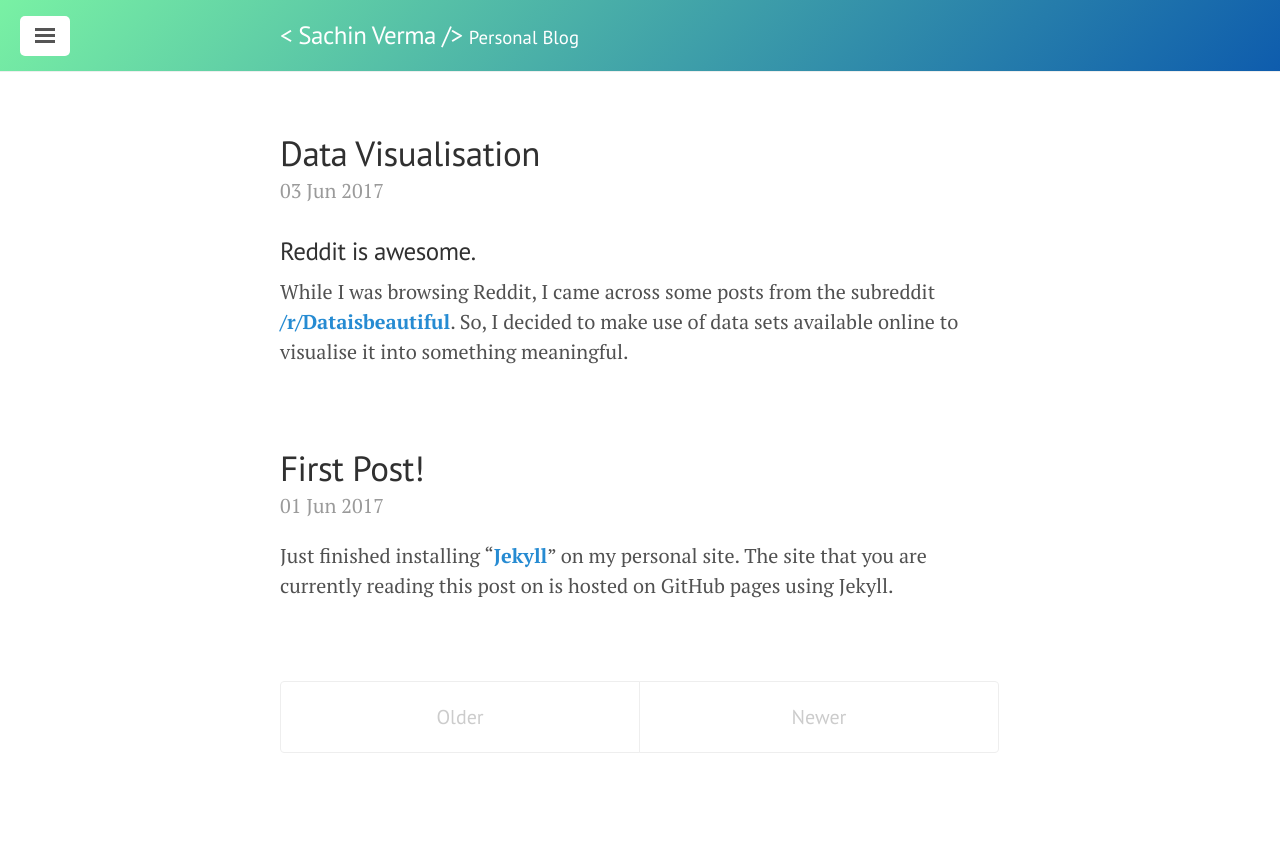
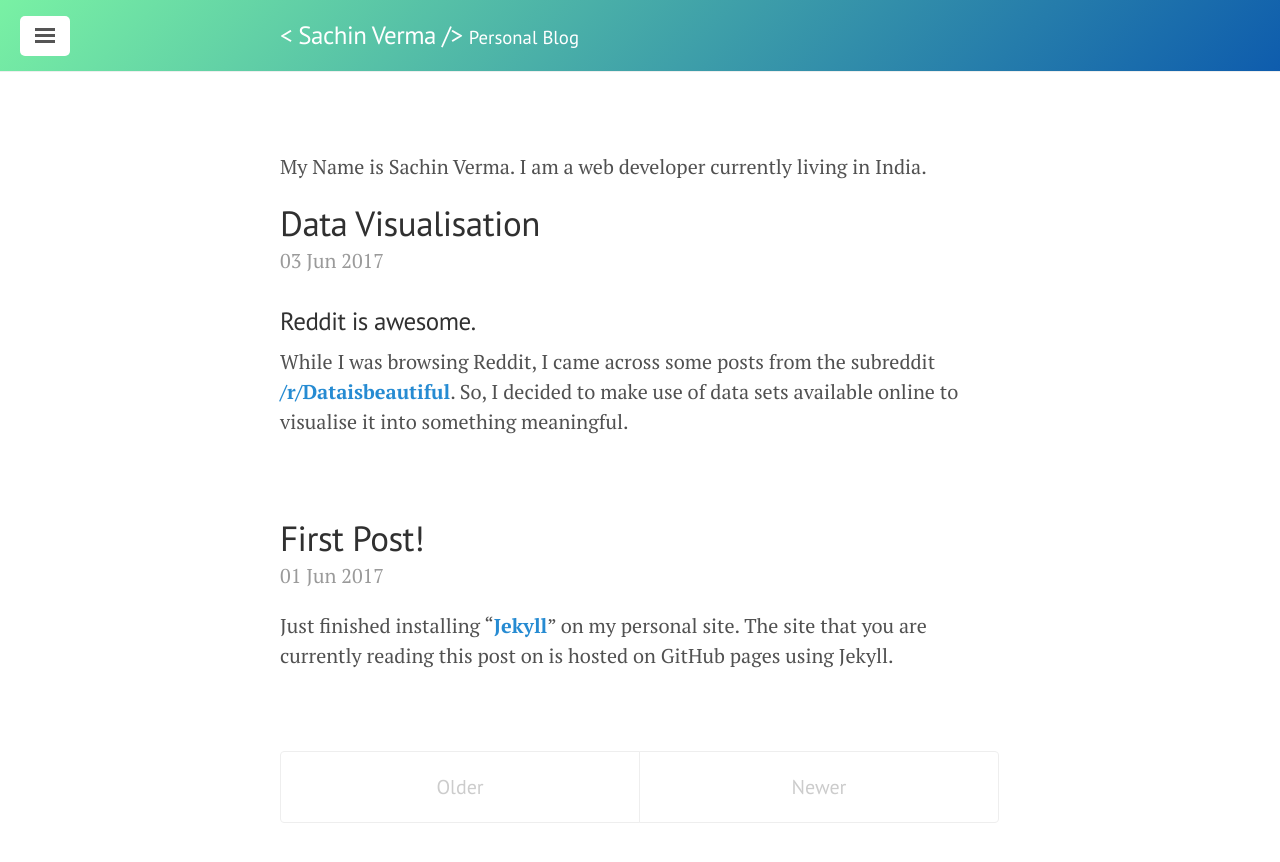
Before and after one commit to vermasachin/vermasachin.github.io, a Jekyll site: the page built from index.html, in a window 1280 px wide. Shown: the top 862 px of the page. Built offline with Jekyll 4.4.1, drawn with Linux system fonts in a browser that asks for light colours; the list of posts is cut into pages by our own code.

Commit message:
added resume

```diff
--- a/_includes/sidebar.html
+++ b/_includes/sidebar.html
@@ -26,6 +26,7 @@
     {% endfor %}
 
     <a class="sidebar-nav-item" href="https://github.com/vermasachin">GitHub</a>
+    <a class="sidebar-nav-item" href="/assets/Resume.pdf">Download Resume</a>
   </nav>
 
   <div class="sidebar-item">
--- a/index.html
+++ b/index.html
@@ -2,6 +2,10 @@
 layout: default
 title: Home
 ---
+
+<div class="hero">
+My Name is Sachin Verma. I am a web developer currently living in India.
+</div>
 
 <div class="posts">
   {% for post in paginator.posts %}
--- a/public/css/lanyon.css
+++ b/public/css/lanyon.css
@@ -63,6 +63,10 @@
 .wrap {
   position: relative;
   width: 100%;
+}
+
+.hero {
+  padding: 20px 0;
 }
 
 
```
Also changed, not shown: 2 other files.
